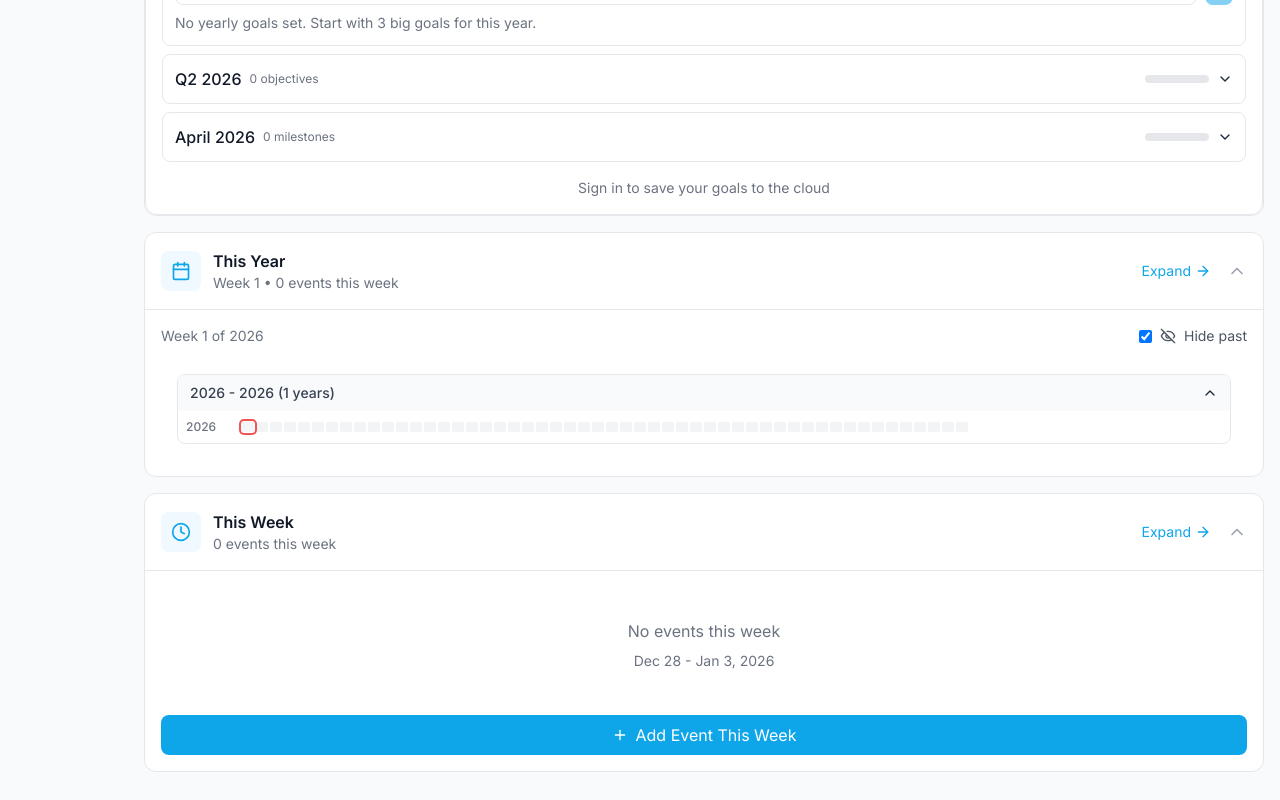
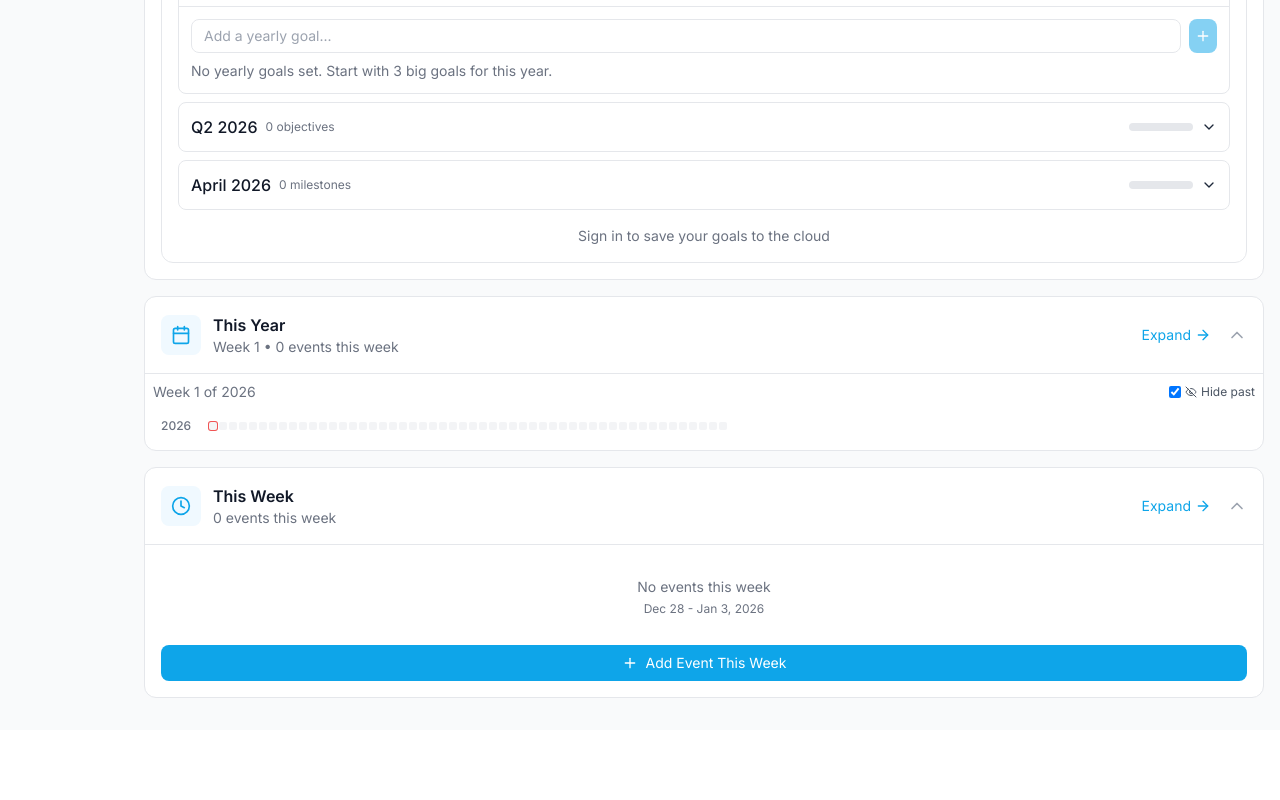
Before and after one commit to 4fo/lifecalendar, a React (Vite) app: page / in a window 1280 px wide. Shown: the part 870-1670 px from the top of the page. After the commit the page ends 1600 px from the top, so only its background shows below. Built offline with nearby package versions, Linux system fonts and the light colour scheme.

Commit message:
Fix mobile view: remove overflow-auto, reduce padding in overview sections, simplify compact calendar view

```diff
--- a/src/components/LifeCalendar.tsx
+++ b/src/components/LifeCalendar.tsx
@@ -77,7 +77,46 @@ export default function LifeCalendar({ birthday, events, onWeekClick, showOnlyCu
   };
 
   return (
-    <div className="overflow-auto max-h-[600px]">
+    <div className={showOnlyCurrentYear ? 'p-2' : ''}>
+      <div className={showOnlyCurrentYear ? '' : 'overflow-auto max-h-[400px]'}>
+        {showOnlyCurrentYear ? (
+          <div className="flex flex-col gap-0.5">
+            <div className="flex items-center gap-2">
+              <div className="w-10 text-xs text-gray-500 dark:text-gray-400 font-medium flex-shrink-0">
+                {currentYear}
+              </div>
+              <div className="flex flex-wrap gap-0.5">
+                {Array.from({ length: 52 }, (_, weekIndex) => {
+                  const weekNum = weekIndex + 1;
+                  const isPast = isWeekPast(currentYear, weekNum);
+                  const isCurrent = isCurrentWeek(currentYear, weekNum);
+                  const weekEvents = getEventsForWeek(currentYear, weekNum);
+                  const isHovered = hoveredWeek?.year === currentYear && hoveredWeek?.weekNumber === weekNum;
+
+                  return (
+                    <div
+                      key={weekNum}
+                      className={`
+                        w-2 h-2 rounded-sm cursor-pointer
+                        ${isPast && hideCompletedWeeks ? 'opacity-0' : 'opacity-100'}
+                        ${isPast ? 'bg-gray-200 dark:bg-gray-700' : getWeekColor(currentYear, weekNum)}
+                        ${isCurrent ? 'animate-pulse ring-1 ring-red-500' : ''}
+                        ${isHovered ? 'scale-150 z-10' : ''}
+                      `}
+                      onMouseEnter={() => setHoveredWeek({ year: currentYear, weekNumber: weekNum })}
+                      onMouseLeave={() => setHoveredWeek(null)}
+                      onClick={() => {
+                        const { start, end } = getWeekRange(weekNum, currentYear, weekStartDay);
+                        onWeekClick?.({ year: currentYear, weekNumber: weekNum, start, end });
+                      }}
+                      title={`Week ${weekNum}, ${currentYear}${weekEvents.length > 0 ? ` (${weekEvents.length} events)` : ''}`}
+                    />
+                  );
+                })}
+              </div>
+            </div>
+          </div>
+        ) : (
           <div className="p-4 space-y-4">
             {batches.map((batch, batchIndex) => {
               const isExpanded = expandedBatches.has(batchIndex);
@@ -142,9 +181,11 @@ export default function LifeCalendar({ birthday, events, onWeekClick, showOnlyCu
               );
             })}
           </div>
+        )}
+      </div>
 
       {!showOnlyCurrentYear && (
-        <div className="px-4 pb-4 flex items-center gap-4 text-xs">
+        <div className="px-4 py-2 flex items-center gap-4 text-xs">
           <div className="flex items-center gap-1.5">
             <div className="w-2.5 h-2.5 rounded-sm bg-gray-200 dark:bg-gray-700" />
             <span className="text-gray-500 dark:text-gray-400">Past</span>
--- a/src/components/Overview/OverviewPage.tsx
+++ b/src/components/Overview/OverviewPage.tsx
@@ -35,14 +35,14 @@ export default function OverviewPage({ birthday, events, onNavigate, onAddEvent,
       id: 'stats',
       title: 'Life Statistics',
       icon: BarChart3,
-      component: <Statistics birthday={birthday} />,
+      component: <div className="p-2 sm:p-4"><Statistics birthday={birthday} /></div>,
       shortDescription: 'Your life progress at a glance',
     },
     {
       id: 'guided',
       title: 'Guided Life',
       icon: Target,
-      component: <GuidedLifePanel userId={null} isPremium={false} />,
+      component: <div className="p-2 sm:p-4"><GuidedLifePanel userId={null} isPremium={false} /></div>,
       shortDescription: 'Yearly goals, objectives & milestones',
     },
     {
@@ -50,20 +50,20 @@ export default function OverviewPage({ birthday, events, onNavigate, onAddEvent,
       title: 'This Year',
       icon: Calendar,
       component: (
-        <div className="p-4">
-          <div className="flex items-center justify-between mb-3">
-            <span className="text-sm text-gray-500 dark:text-gray-400">
+        <div className="p-2">
+          <div className="flex items-center justify-between mb-2">
+            <span className="text-xs sm:text-sm text-gray-500 dark:text-gray-400">
               Week {currentWeekNum} of {currentYear}
             </span>
-            <label className="flex items-center gap-2 text-sm text-gray-600 dark:text-gray-400 cursor-pointer">
+            <label className="flex items-center gap-1 text-xs text-gray-600 dark:text-gray-400 cursor-pointer">
               <input
                 type="checkbox"
                 checked={hideCompletedWeeks}
                 onChange={e => setHideCompletedWeeks(e.target.checked)}
-                className="rounded"
+                className="rounded w-3 h-3"
               />
-              {hideCompletedWeeks ? <EyeOff className="w-4 h-4" /> : <Eye className="w-4 h-4" />}
-              {hideCompletedWeeks ? 'Hide past' : 'Show all'}
+              {hideCompletedWeeks ? <EyeOff className="w-3 h-3" /> : <Eye className="w-3 h-3" />}
+              <span className="hidden sm:inline">{hideCompletedWeeks ? 'Hide past' : 'Show all'}</span>
             </label>
           </div>
           <LifeCalendar
@@ -82,28 +82,28 @@ export default function OverviewPage({ birthday, events, onNavigate, onAddEvent,
       title: 'This Week',
       icon: Clock,
       component: (
-        <div className="p-4">
+        <div className="p-2 sm:p-4">
           {thisWeekEvents.length === 0 ? (
-            <div className="text-center py-8 text-gray-500 dark:text-gray-400">
-              <p className="mb-2">No events this week</p>
-              <p className="text-sm">{formatDate(weekStart, 'MMM d')} - {formatDate(weekEnd, 'MMM d, yyyy')}</p>
+            <div className="text-center py-4 text-gray-500 dark:text-gray-400">
+              <p className="text-sm mb-1">No events this week</p>
+              <p className="text-xs">{formatDate(weekStart, 'MMM d')} - {formatDate(weekEnd, 'MMM d, yyyy')}</p>
             </div>
           ) : (
-            <div className="space-y-2">
+            <div className="space-y-1 sm:space-y-2">
               {thisWeekEvents.map(event => {
                 const categoryConfig = CATEGORIES.find(c => c.id === event.category);
                 return (
                   <div
                     key={event.id}
                     onClick={() => onEditEvent(event)}
-                    className="flex items-center gap-3 p-3 rounded-lg bg-gray-50 dark:bg-gray-700/50 cursor-pointer hover:bg-gray-100 dark:hover:bg-gray-700"
+                    className="flex items-center gap-2 p-2 sm:p-3 rounded-lg bg-gray-50 dark:bg-gray-700/50 cursor-pointer hover:bg-gray-100 dark:hover:bg-gray-700"
                   >
                     <div
-                      className="w-2 h-2 rounded-full"
+                      className="w-2 h-2 rounded-full flex-shrink-0"
                       style={{ backgroundColor: categoryConfig?.color || '#64748b' }}
                     />
                     <div className="flex-1 min-w-0">
-                      <p className="font-medium text-gray-900 dark:text-gray-100 truncate">{event.title}</p>
+                      <p className="text-sm font-medium text-gray-900 dark:text-gray-100 truncate">{event.title}</p>
                       <p className="text-xs text-gray-500 dark:text-gray-400">
                         {formatDate(event.startDate, 'MMM d')}
                         {event.endDate && ` - ${formatDate(event.endDate, 'MMM d')}`}
@@ -116,10 +116,11 @@ export default function OverviewPage({ birthday, events, onNavigate, onAddEvent,
           )}
           <button
             onClick={onAddEvent}
-            className="w-full mt-3 flex items-center justify-center gap-2 px-4 py-2 bg-primary-500 text-white rounded-lg hover:bg-primary-600 transition-colors"
+            className="w-full mt-2 sm:mt-3 flex items-center justify-center gap-1 sm:gap-2 px-3 sm:px-4 py-2 bg-primary-500 text-white rounded-lg hover:bg-primary-600 transition-colors text-sm"
           >
             <Plus className="w-4 h-4" />
-            Add Event This Week
+            <span className="hidden sm:inline">Add Event This Week</span>
+            <span className="sm:hidden">Add Event</span>
           </button>
         </div>
       ),
@@ -171,7 +172,7 @@ export default function OverviewPage({ birthday, events, onNavigate, onAddEvent,
             </button>
 
             {isExpanded && (
-              <div className="border-t border-gray-200 dark:border-gray-700 overflow-auto">
+              <div className="border-t border-gray-200 dark:border-gray-700">
                 {section.component}
               </div>
             )}
```
Lines whose indentation alone changed are shown as unchanged.
